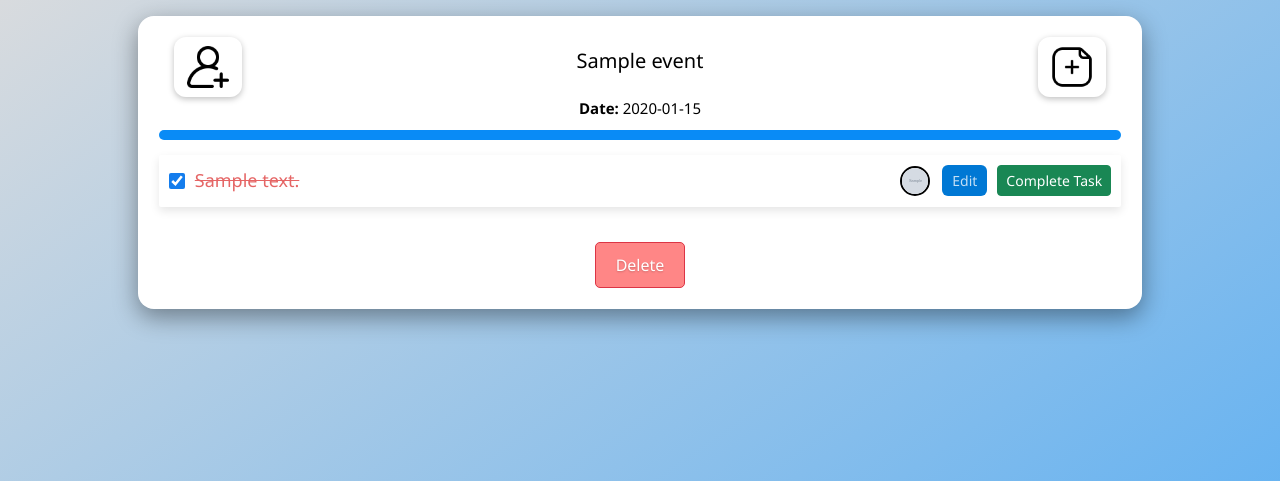
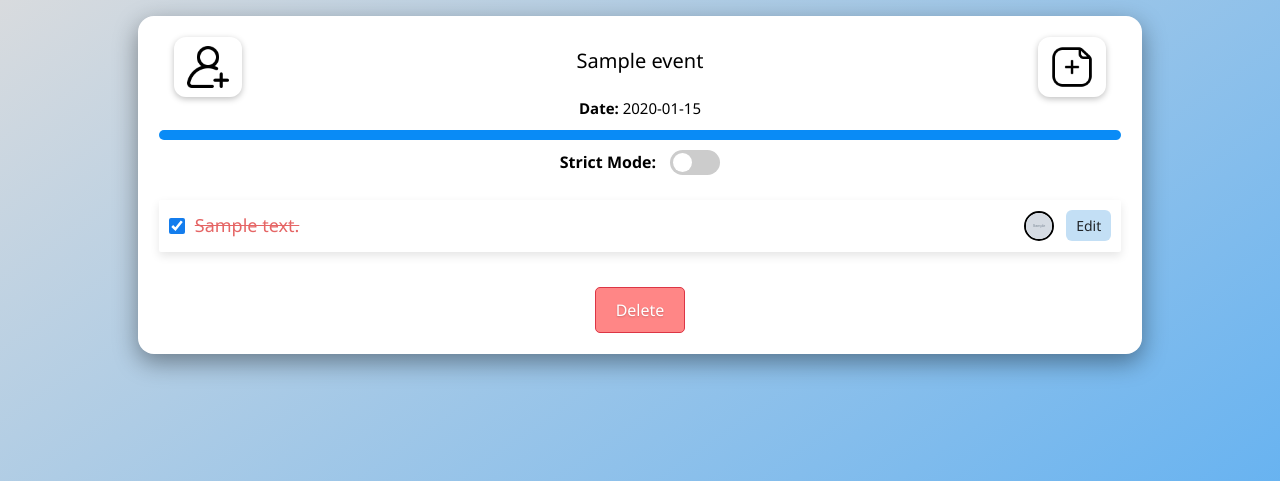
Before and after one commit to samnguyen3115/eventease, a Flask app: page /checklist_detail/1 in a window 1280 px wide. Shown: the part 72-553 px from the top of the page. Run offline with Flask 3, Linux system fonts and the light colour scheme; a user stored in the database is signed in; tables that the repository leaves empty hold one stand-in row (values such as "Sample post"); grey boxes marked "Sample" are stand-in pictures; some libraries are stand-ins or nearby versions.

Commit message:
Add strictmode

```diff
--- a/app/main/models.py
+++ b/app/main/models.py
@@ -65,6 +65,7 @@ class Event(db.Model):
     user_id = db.Column(db.Integer, db.ForeignKey('user.id', ondelete="CASCADE"))
     user = db.relationship("User", back_populates="events")
     tasks = db.relationship("Task", back_populates="event", cascade="all, delete-orphan")
+    strict_mode = db.Column(db.Boolean, default=False,nullable = True)  # New field for strict mode
 
     def __repr__(self):
         return f"<Event id={self.id} name={self.name}>"
--- a/app/main/routes.py
+++ b/app/main/routes.py
@@ -18,7 +18,7 @@ from app.main.forms import ProfileForm
 from flask import current_app
 from datetime import datetime,timedelta
 from ultralytics import YOLO
-from PIL import Image
+from PIL import Image # type: ignore
 import numpy as np
 from io import BytesIO
 from transformers import BlipProcessor, BlipForConditionalGeneration
@@ -315,7 +315,7 @@ def checklist_detail(event_id):
     current_date = datetime.today()
     print("Retrieved Users:", users)
     # Render the checklist.html template with the event and tasks
-    return render_template('checklist.html', event=event, tasks=tasks, users=users, current_date=current_date)
+    return render_template('checklist.html', event=event, tasks=tasks, users=users, current_date=current_date,strict_mode=event.strict_mode)
 
 
 @bp_main.route('/get_event/<int:event_id>')
@@ -693,7 +693,8 @@ def complete_task_with_image(task_id):
                     "caption": caption,
                     "related": True
                 })
-
+            task.completed = False
+            db.session.commit()
             return jsonify({
                 "success": False,
                 "message": f"The required item '{task.item}' was not found in the image.",
@@ -706,3 +707,34 @@ def complete_task_with_image(task_id):
 
     except Exception as e:
         return jsonify({"error": f"An error occurred: {str(e)}"}), 500
+
+@bp_main.route('/strict_mode/<int:event_id>', methods=['POST'])
+@login_required
+def strict_mode(event_id):
+    try:
+        # Parse the incoming JSON data
+        data = request.get_json()
+        if data is None or 'strict_mode' not in data:
+            return jsonify({"error": "Missing 'strict_mode' field in the request."}), 400
+
+        strict_mode = data.get('strict_mode')
+        if not isinstance(strict_mode, bool):
+            return jsonify({"error": "'strict_mode' must be a boolean value."}), 400
+
+        # Find the event
+        event = db.session.get(Event, event_id)
+        if not event:
+            return jsonify({"error": "Event not found."}), 404
+
+        # Update the strict mode status
+        event.strict_mode = strict_mode
+        db.session.commit()
+
+        return jsonify({
+            "success": True,
+            "message": f"Strict mode {'enabled' if strict_mode else 'disabled'} successfully!",
+            "strict_mode": event.strict_mode
+        })
+
+    except Exception as e:
+        return jsonify({"error": f"An error occurred: {str(e)}"}), 500
--- a/app/main/templates/base.html
+++ b/app/main/templates/base.html
@@ -36,8 +36,9 @@
           {% if current_user.is_authenticated %}
           <li class="nav-item">
             <a class="nav-link" href="{{ url_for('main.display_profile') }}">
+
               <img
-                src="{{ url_for('static', filename=current_user.profile_picture or 'user.png') }}"
+                src="{{ url_for('static', filename=current_user.profile_picture or 'img/user.png') }}"
                 alt="Profile Picture"
                 style="width: 40px; height: 40px; border-radius: 50%; cursor: pointer;"
               />
--- a/app/main/templates/checklist.html
+++ b/app/main/templates/checklist.html
@@ -1,19 +1,23 @@
 {% extends "base.html" %} {% block content %}
-<!-- Modal for Completing Task with Image -->
-<div id="completeTaskModal" class="modal fade" tabindex="-1" role="dialog" aria-labelledby="completeTaskModalLabel" aria-hidden="true">
-    <div class="modal-dialog" role="document">
-        <div class="modal-content">
+<!-- Modal for verify Task with Image -->
+<div id="verifyTaskModal" class="modal fade" tabindex="-1" role="dialog" aria-labelledby="verifyTaskModalLabel" aria-hidden="true">
+    <div class="modal-dialog" role="document" >
+        <div class="modal-content" style="background-color: #f5f8fb; color :black">
             <div class="modal-header">
-                <h5 class="modal-title" id="completeTaskModalLabel">Complete Task</h5>
+                <h5 class="modal-title" id="verifyTaskModalLabel">Complete Task</h5>
             </div>
             <div class="modal-body">
-                <form id="completeTaskForm" enctype="multipart/form-data">
+                <form id="verifyTaskForm" style="background-color: #f5f8fb; color :black" enctype="multipart/form-data">
                     <input type="hidden" id="taskId" name="taskId">
                     <div class="form-group">
                         <label for="taskImage">Upload an Image of the Item</label>
-                        <input type="file" class="form-control" id="taskImage" name="file" accept="image/*" required>
+                        <input type="file" class="form-control" style="background-color: #f5f8fb; color :black" id="taskImage" name="file" accept="image/*" required>
                     </div>
+                </br>
+                <div class="modal-footer d-flex justify-content-between">
                     <button type="submit" class="btn btn-primary">Submit</button>
+                    <button type="button" class="btn btn-secondary" onclick="closeModal()" data-dismiss="modal">Close</button>
+                </div>
                 </form>
             </div>
         </div>
@@ -52,7 +56,7 @@
                     </div>
                 </form>
             </div>
-            <div class="modal-footer">
+            <div class="modal-footer d-flex justify-content-between">
                 <button type="button" class="btn btn-primary" onclick="submitAddTask()">Add Task</button>
                 <button type="button" class="btn btn-secondary" onclick="closeModal()" data-dismiss="modal">Close</button>
             </div>
@@ -87,7 +91,7 @@
                     <input type="hidden" id="assignTaskId"> <!-- Hidden input to store the task ID -->
                 </form>
             </div>
-            <div class="modal-footer">
+            <div class="modal-footer d-flex justify-content-between">
                 <button type="button" class="btn btn-primary" onclick="submitAssignUser()">Assign</button>
                 <button type="button" class="btn btn-secondary" onclick="closeModal()" data-dismiss="modal">Close</button>
             </div>
@@ -110,7 +114,7 @@
                         </div>
                     </form>
                 </div>
-                <div class="modal-footer">
+                <div class="modal-footer d-flex justify-content-between">
                     <button type="button" class="btn btn-primary" onclick="submitAssignUserToEvent()">Assign</button>
                     <button type="button" class="btn btn-secondary" onclick="closeModal()" data-dismiss="modal">Close</button>
                 </div>
@@ -150,7 +154,7 @@
                     </div>
                 </form>
             </div>
-            <div class="modal-footer">
+            <div class="modal-footer d-flex justify-content-between">
                 <button type="button" class="btn btn-primary" onclick="submitEditTask()">Save Changes</button>
                 <button type="button" class="btn btn-secondary" onclick="closeModal()" data-dismiss="modal">Close</button>
             </div>
@@ -181,6 +185,13 @@
     <div class="progress-bar-container">
         <div class="progress-bar">
             <div class="progress-bar-fill" style="width: 0%;"></div>
+        </div>
+        <div class="strict-mode-toggle" style="margin: 10px;">
+            <label for="strictModeToggle" style="font-weight: bold;color:black">Strict Mode:</label>
+            <label class="switch">
+                <input type="checkbox" id="strictModeToggle" onchange="toggleStrictMode()">
+                <span class="slider round"></span>
+            </label>
         </div>
     </div>
 
@@ -227,11 +238,8 @@
                     {% endif %}
                 </div>
 
-                <button class="btn btn-sm edit-task-btn" style="color: rgb(195, 223, 245);" onclick="openEditTaskModal({{ task.id }}, '{{ task.description }}', {{ task.priority }}, '{{ task.due_date }}', '{{ task.item }}')">
+                <button class="btn btn-sm edit-task-btn" style="background-color: rgb(195, 223, 245);" onclick="openEditTaskModal({{ task.id }}, '{{ task.description }}', {{ task.priority }}, '{{ task.due_date }}', '{{ task.item }}')">
                     Edit
-                </button>
-                <button class="btn btn-sm btn-success" onclick="openCompleteTaskModal({{ task.id }})">
-                    Complete Task
                 </button>
             </div>
         </li>
@@ -246,6 +254,17 @@
 <script src="https://cdn.jsdelivr.net/npm/bootstrap@4.6.2/dist/js/bootstrap.bundle.min.js"></script>
 <script>
     const eventId = {{ event.id }};
+    const tasks = {
+        {% for task in tasks %}
+        "{{ task.id }}": {
+            "item": "{{ task.item }}",
+            "description": "{{ task.description }}",
+            "priority": {{ task.priority }},
+            "completed": {{ 'true' if task.completed else 'false' }}
+        },
+        {% endfor %}
+    };
+    const strictModeEnabled = {{ strict_mode | tojson }};
     // Initialize the progress bar
     function initializeProgressBar(card) {
       const checkboxes = card.querySelectorAll('input.custom-checkbox');
@@ -276,10 +295,16 @@
     // Save the checkbox state to the database
     function saveTaskState(checkbox) {
       const taskId = checkbox.value;
+      const task = tasks[taskId]; // Retrieve the task object
+      const taskItem = task ? task.item : null; // Get task.item
+      console.log("Task Item:", taskItem); // Use taskItem as needed
       const completed = checkbox.checked;
 
+      if (completed && strictModeEnabled && taskItem != "none"){
+        openverifyTaskModal(taskId); // Open the modal if strict mode is enabled
+      }
       // Send an AJAX request to update the task status
-      fetch(`/update_task/${taskId}`, {
+      else{fetch(`/update_task/${taskId}`, {
           method: "POST",
           headers: {
               "Content-Type": "application/json",
@@ -298,7 +323,8 @@
           .catch((error) => {
               console.error("Error:", error);
               alert("An error occurred while updating the task status.");
-          });
+          });}
+
   }
 
     // Initialize checkbox listeners
@@ -488,6 +514,7 @@ function submitEditTask() {
         $("#addTaskModal").modal("hide");
         $("#assignUserToEventModal").modal("hide");
         $("#editTaskModal").modal("hide");
+        $("#verifyTaskModal").modal("hide");
 
     }
     function openAddTaskModal() {
@@ -748,6 +775,16 @@ function saveTaskChanges(taskId) {
             alert("An error occurred while updating the task.");
         });
 }
+document.addEventListener("DOMContentLoaded", () => {
+    // Attach the event listener to all modals
+    const modals = document.querySelectorAll(".modal");
+    modals.forEach((modal) => {
+        $(modal).on("hidden.bs.modal", () => {
+            console.log("Modal closed. Reloading the page...");
+            location.reload(); // Reload the page when the modal is closed
+        });
+    });
+});
     document.addEventListener("DOMContentLoaded", () => {
         const savedTheme = localStorage.getItem("theme");
         if (savedTheme === "light") {
@@ -756,14 +793,14 @@ function saveTaskChanges(taskId) {
     });
 
     // Open the modal and set the task ID
-    function openCompleteTaskModal(taskId) {
+    function openverifyTaskModal(taskId) {
         document.getElementById('taskId').value = taskId;
-        $('#completeTaskModal').modal('show');
+        $('#verifyTaskModal').modal('show');
         $('.modal-backdrop').remove(); // Remove the backdrop to prevent it from closing the modal
     }
 
     // Handle form submission
-    document.getElementById('completeTaskForm').addEventListener('submit', function (e) {
+    document.getElementById('verifyTaskForm').addEventListener('submit', function (e) {
         e.preventDefault();
 
         const formData = new FormData(this);
@@ -780,6 +817,7 @@ function saveTaskChanges(taskId) {
                 location.reload(); // Reload the page to reflect changes
             } else {
                 alert(data.error);
+                location.reload(); // Reload the page to reflect changes
             }
         })
         .catch(error => {
@@ -787,7 +825,70 @@ function saveTaskChanges(taskId) {
             alert('An error occurred while completing the task.');
         });
     });
+    document.addEventListener("DOMContentLoaded", () => {
+        const strictModeEnabled = localStorage.getItem("strictMode") === "true";
+        document.getElementById("strictModeToggle").checked = strictModeEnabled;
 
+        // Apply strict mode if enabled
+        if (strictModeEnabled) {
+            enableStrictMode();
+        } else {
+            disableStrictMode();
+        }
+    });
+
+    // Toggle Strict Mode
+    function toggleStrictMode() {
+        const strictModeEnabled = document.getElementById("strictModeToggle").checked;
+
+        // Send an AJAX request to update the strict mode status on the server
+        fetch(`/strict_mode/${eventId}`, {
+            method: "POST",
+            headers: {
+                "Content-Type": "application/json",
+            },
+            body: JSON.stringify({ strict_mode: strictModeEnabled }),
+        })
+        .then(response => response.json())
+        .then(data => {
+            if (data.success) {
+                console.log(data.message);
+                if (strictModeEnabled) {
+                    enableStrictMode();
+                } else {
+                    disableStrictMode();
+                }
+                location.reload(); // Reload the page to reflect changes
+                localStorage.setItem("strictMode", strictModeEnabled);
+
+            } else {
+                alert(data.error || "Failed to update strict mode.");
+                // Revert the toggle state if the update fails
+                document.getElementById("strictModeToggle").checked = !strictModeEnabled;
+            }
+        })
+        .catch(error => {
+            console.error("Error:", error);
+            alert("An error occurred while updating strict mode.");
+            // Revert the toggle state if an error occurs
+            document.getElementById("strictModeToggle").checked = !strictModeEnabled;
+        });
+
+        // Save the state in localStorage
+        localStorage.setItem("strictMode", strictModeEnabled);
+    }
+
+    // Enable Strict Mode
+    function enableStrictMode() {
+        console.log("Strict Mode Enabled");
+        document.body.classList.add("strict-mode");
+    }
+
+    // Disable Strict Mode
+    function disableStrictMode() {
+        console.log("Strict Mode Disabled");
+        document.body.classList.remove("strict-mode");
+    }
 </script>
 
 
--- a/app/main/templates/display_profile.html
+++ b/app/main/templates/display_profile.html
@@ -5,7 +5,7 @@
     <div class="card mx-auto" style="max-width: 60%; background-color: rgba(255, 255, 255, 0.582);">
         <div class="card-body text-center">
             <!-- Display Profile Picture -->
-            <img src="{{ url_for('static', filename=user.profile_picture or 'img/default_profile.png') }}"
+            <img src="{{ url_for('static', filename=current_user.profile_picture or 'img/user.png') }}"
                  alt="Profile Picture"
                  class="rounded-circle mb-3"
                  style="width: 150px; height: 150px; object-fit: cover;">
--- a/app/static/css/main.css
+++ b/app/static/css/main.css
@@ -18,7 +18,7 @@ body {
   flex-direction: column;
 }
 
-/* Chatbox Wrapper with Fluent Design */
+/* Chatbot Wrapper with Fluent Design */
 #chat-wrapper {
   display: flex;
   flex-direction: column;
@@ -199,7 +199,7 @@ body {
   justify-content: space-between;
   cursor: pointer;
   transition: transform 0.3s ease, box-shadow 0.3s ease, width 0.3s ease;
-  height 0.3s ease;
+  height: 0.3s ease;
   width: 100%; /* Ensures the card takes up the full width of its grid cell */
   max-width: 400px; /* Sets a maximum width for the card */
   margin: 0 auto; /* Centers the card horizontally */
@@ -753,3 +753,52 @@ body {
 .chat-bubble:hover {
   transform: scale(1.1);
 }
+.switch {
+  position: relative;
+  display: inline-block;
+  width: 50px;
+  height: 25px;
+  margin-left: 10px;
+}
+
+/* Hide the default checkbox */
+.switch input {
+  opacity: 0;
+  width: 0;
+  height: 0;
+}
+
+/* The slider */
+.slider {
+  position: absolute;
+  cursor: pointer;
+  top: 0;
+  left: 0;
+  right: 0;
+  bottom: 0;
+  background-color: #ccc;
+  transition: 0.4s;
+  border-radius: 25px;
+}
+
+/* The slider when checked */
+.slider:before {
+  position: absolute;
+  content: "";
+  height: 19px;
+  width: 19px;
+  left: 3px;
+  bottom: 3px;
+  background-color: white;
+  transition: 0.4s;
+  border-radius: 50%;
+}
+
+/* When the checkbox is checked */
+input:checked + .slider {
+  background-color: #2196F3;
+}
+
+input:checked + .slider:before {
+  transform: translateX(25px);
+}
```
Also changed, not shown: migrations/versions/4687ee665558_.py (deleted, +0 -34 lines), migrations/versions/6169cb1b233d_.py (deleted, +0 -32 lines), migrations/versions/9aff98902531_initial_migration.py (renamed from migrations/versions/ab0c87a8d69f_.py, +16 -6 lines), migrations/versions/bf6bff8772be_.py (deleted, +0 -38 lines).
